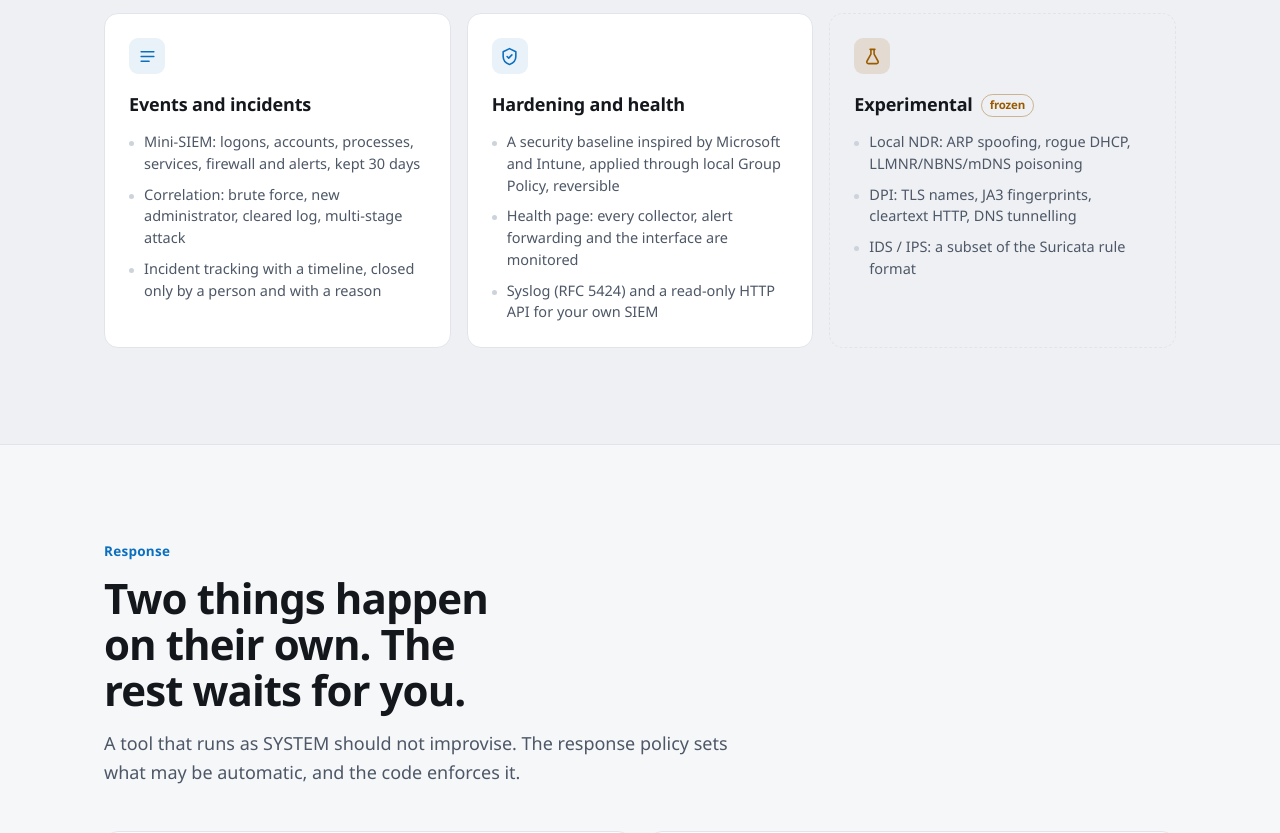
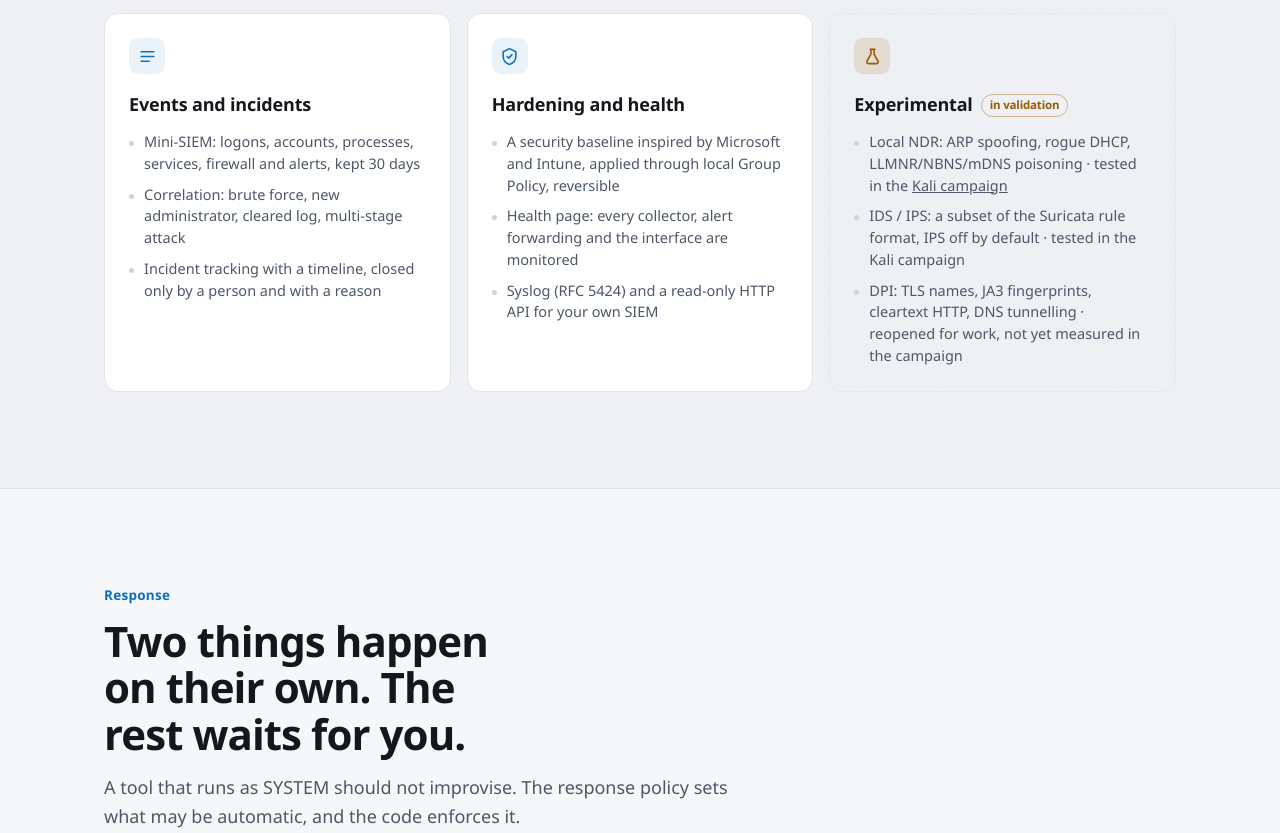
Before and after one commit to cryptobones-1337/deR4Tizer, a plain HTML site: page index.html in a window 1280 px wide. Shown: the part 4040-4873 px from the top of the page. Drawn offline with Linux system fonts and the light colour scheme.

Commit message:
Page : campagne Kali en cours, NDR/IDS/DPI dégelés, preuves de test citées
- « In progress » : la campagne tourne depuis le 15 novembre, rapports publiés
  (lien vers docs/validation/), au lieu de « once filtering is done ».
- Bloc expérimental : « in validation » au lieu de « frozen » ; NDR et IDS testés
  dans la campagne, DPI rouvert mais pas encore mesuré.
- Bandeau de fin : les rapports de campagne cités, bouton vers docs/validation/.

Co-Authored-By: Claude Opus 5.5 <noreply@anthropic.com>

```diff
--- a/index.html
+++ b/index.html
@@ -430,11 +430,11 @@
         </div>
         <div class="box exp">
           <div class="ic"><svg viewBox="0 0 24 24" fill="none" stroke="currentColor" stroke-width="2" stroke-linecap="round" stroke-linejoin="round" aria-hidden="true"><path d="M9 3h6M10 3v6l-5 9a2 2 0 0 0 1.8 3h10.4A2 2 0 0 0 19 18l-5-9V3"/></svg></div>
-          <h3>Experimental<span class="tag">frozen</span></h3>
+          <h3>Experimental<span class="tag">in validation</span></h3>
           <ul>
-            <li>Local NDR: ARP spoofing, rogue DHCP, LLMNR/NBNS/mDNS poisoning</li>
-            <li>DPI: TLS names, JA3 fingerprints, cleartext HTTP, DNS tunnelling</li>
-            <li>IDS / IPS: a subset of the Suricata rule format</li>
+            <li>Local NDR: ARP spoofing, rogue DHCP, LLMNR/NBNS/mDNS poisoning · tested in the <a href="https://github.com/cryptobones-1337/deR4Tizer/tree/main/docs/validation" target="_blank" rel="noopener">Kali campaign</a></li>
+            <li>IDS / IPS: a subset of the Suricata rule format, IPS off by default · tested in the Kali campaign</li>
+            <li>DPI: TLS names, JA3 fingerprints, cleartext HTTP, DNS tunnelling · reopened for work, not yet measured in the campaign</li>
           </ul>
         </div>
       </div>
@@ -615,7 +615,7 @@
           <ul>
             <li><b>Domain-name filtering</b>Ads and tracking blocked by DNS, off by default, restored on uninstall.</li>
             <li><b>Accessibility</b>Keyboard and high contrast are in; screen-reader checks remain.</li>
-            <li><b>Attack campaign</b>ATT&amp;CK scenarios run from a Kali VM in a closed lab, once filtering is done.</li>
+            <li><b>Attack campaign</b>Running since 15 November: ATT&amp;CK scenarios from a Kali VM against a test VM in a closed lab, network detection included. <a href="https://github.com/cryptobones-1337/deR4Tizer/tree/main/docs/validation" target="_blank" rel="noopener">Published reports</a>.</li>
           </ul>
         </div>
         <div class="col gate">
@@ -644,11 +644,12 @@
   <section class="close tight">
     <div class="wrap">
       <h2>Read it, test it, break it</h2>
-      <p class="section-lead">The code, the detection rules and the threat model are public. Reviews and attack reports are welcome.</p>
+      <p class="section-lead">The code, the detection rules, the threat model and the test evidence (the Kali campaign reports) are public. Reviews and attack reports are welcome.</p>
       <div class="cta">
         <a class="btn primary" href="https://github.com/cryptobones-1337/deR4Tizer" target="_blank" rel="noopener">Open the repository</a>
         <a class="btn" href="https://github.com/cryptobones-1337/deR4Tizer/blob/main/docs/security/threat-model.md" target="_blank" rel="noopener">Threat model</a>
         <a class="btn" href="https://github.com/cryptobones-1337/deR4Tizer/blob/main/docs/roadmap/capability-matrix.md" target="_blank" rel="noopener">Capability matrix</a>
+        <a class="btn" href="https://github.com/cryptobones-1337/deR4Tizer/tree/main/docs/validation" target="_blank" rel="noopener">Campaign reports</a>
       </div>
     </div>
   </section>
```
